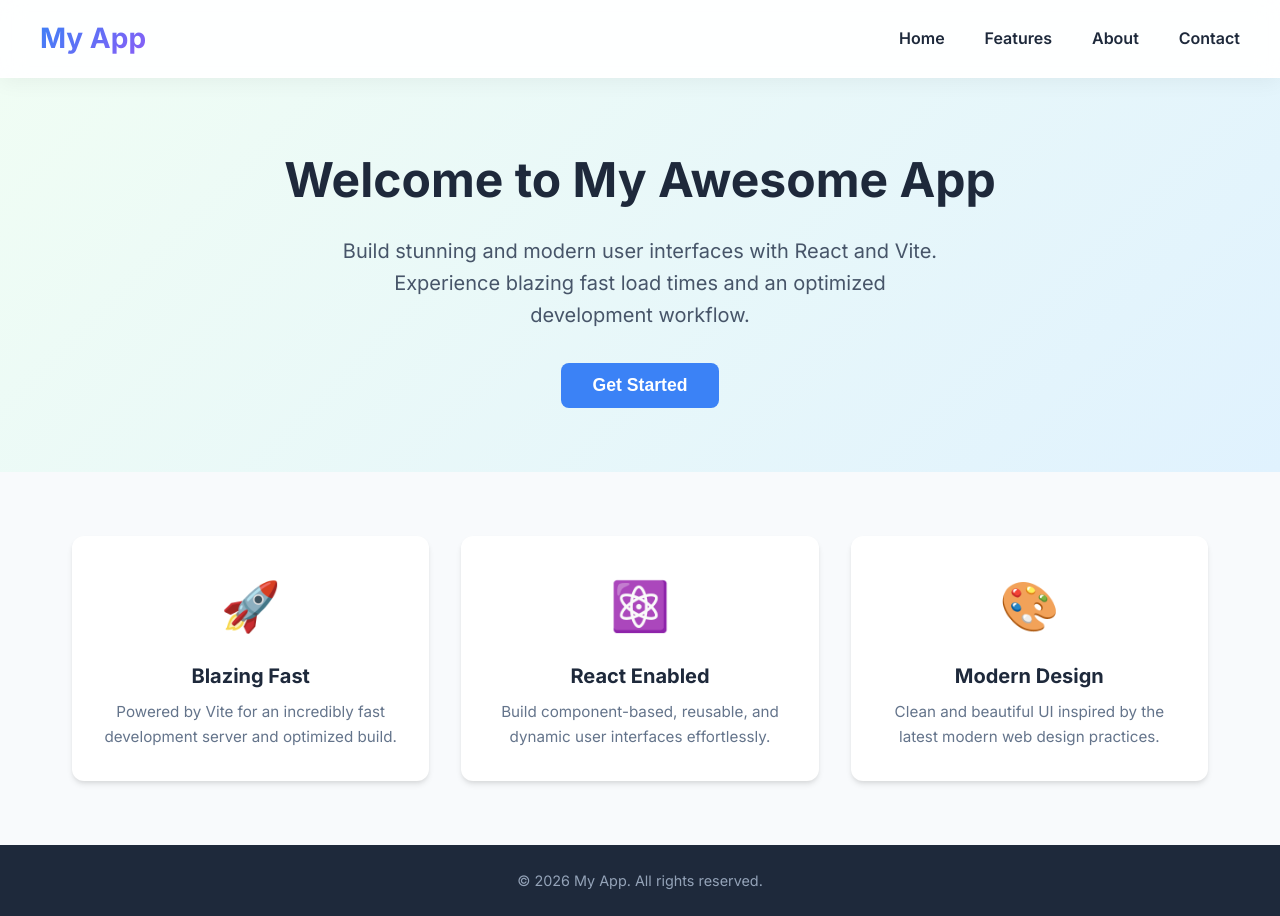
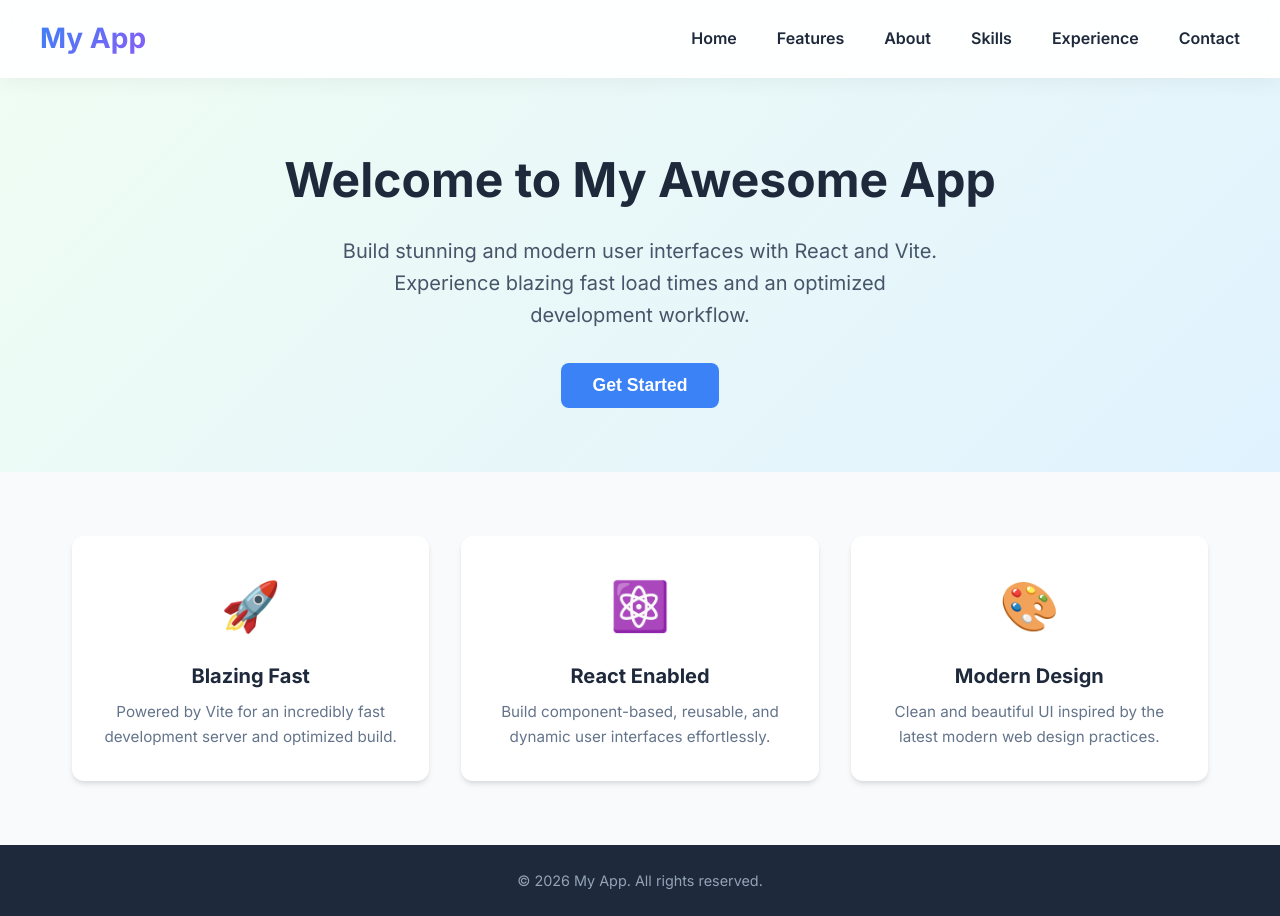
Before and after one commit to nguyenvanty-goku/bt-dev-002-01, a React (Vite) app: page / in a window 1280 px wide. Built offline with nearby package versions, Linux system fonts and the light colour scheme.

Commit message:
feat: add items to header navigation

```diff
--- a/src/App.jsx
+++ b/src/App.jsx
@@ -1,8 +1,7 @@
 import React, { useState, useCallback, memo } from 'react';
 import './App.css';
 
-// Tối ưu hóa: Tách các thành phần tĩnh ra và dùng React.memo
-// để tránh re-render không cần thiết khi state (clickCount) thay đổi.
+
 const Header = memo(() => (
   <header className="header">
     <div className="logo">My App</div>
@@ -11,6 +10,8 @@ const Header = memo(() => (
         <li>Home</li>
         <li>Features</li>
         <li>About</li>
+        <li>Skills</li>
+  <li>Experience</li>
         <li>Contact</li>
       </ul>
     </nav>
```
